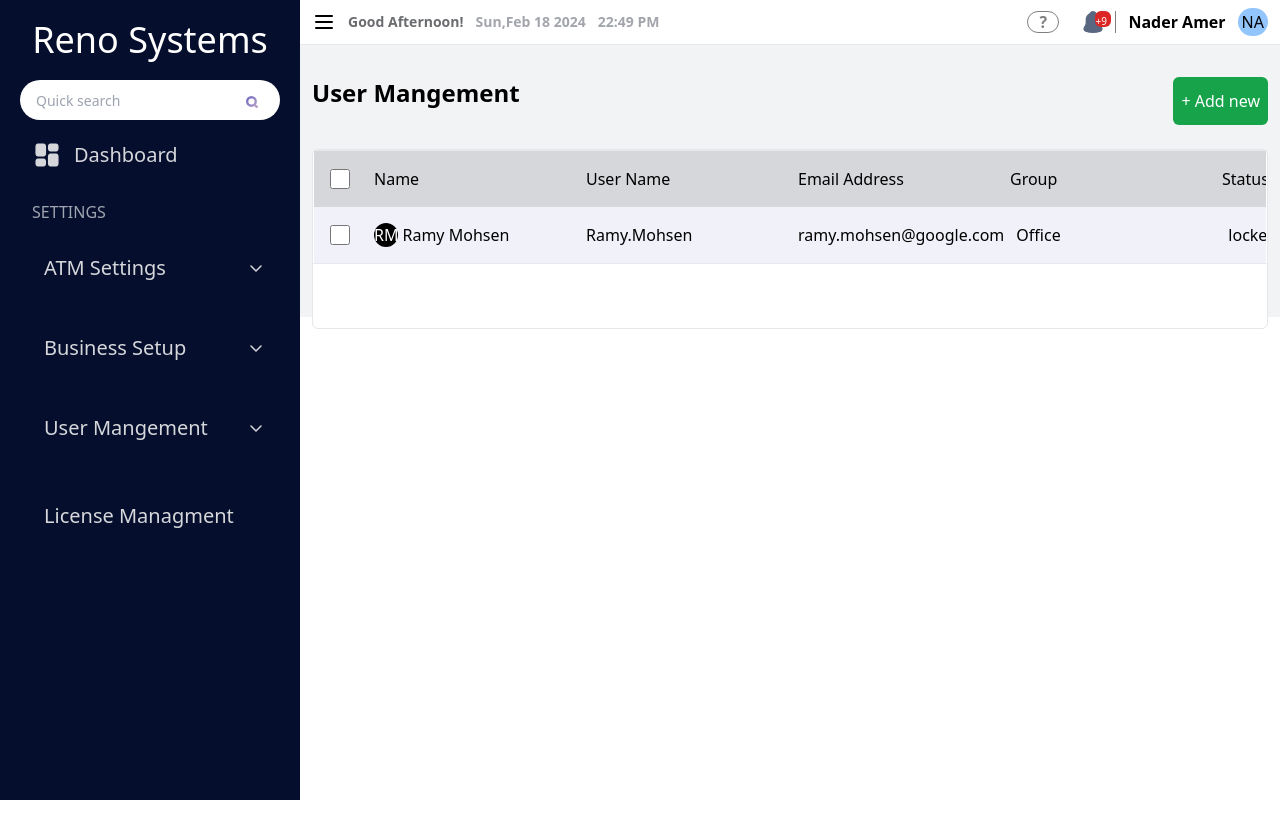
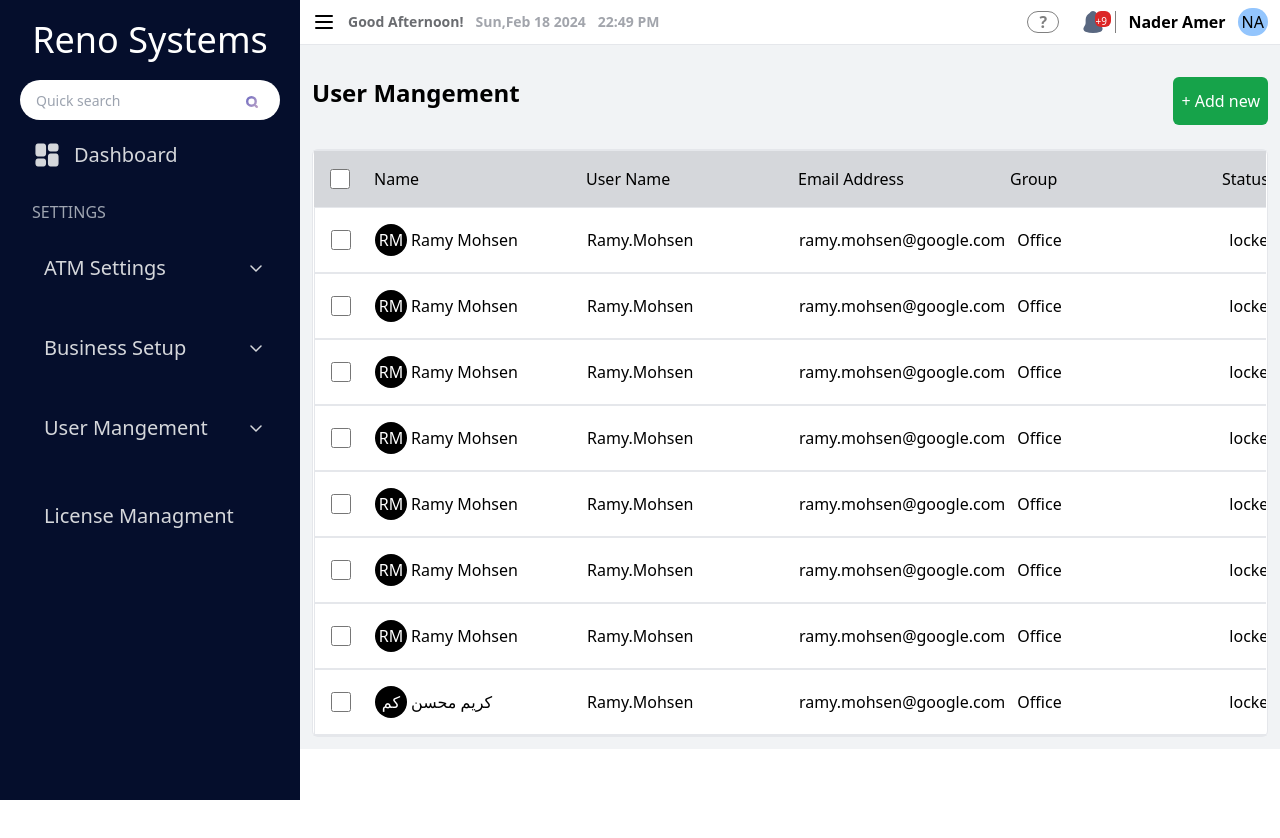
Before and after one commit to Thebrownboy/RenoSystemsDashboard, a React (Vite) app in the folder renosystemsdashboard/: page /home in a window 1280 px wide. Shown: the top 838 px of the page. Built offline with nearby package versions, Linux system fonts and the light colour scheme.

Commit message:
adding the scrollbar to the table of the dashboard

```diff
--- a/renosystemsdashboard/src/App.jsx
+++ b/renosystemsdashboard/src/App.jsx
@@ -15,9 +15,6 @@ function App() {
         className={`!w-full  ${
           !sideBarDisplay ? "md:!w-full" : "md:!w-[calc(100%-200px)]"
         } ${!sideBarDisplay ? "lg:!w-full" : "lg:!w-[calc(100%-300px)]"} `}
-        style={{
-          width: !sideBarDisplay ? "calc(100%)" : "calc(100% - 300px )",
-        }}
       >
         <Routes>
           <Route
--- a/renosystemsdashboard/src/components/MainCard/MainCard.jsx
+++ b/renosystemsdashboard/src/components/MainCard/MainCard.jsx
@@ -3,8 +3,8 @@ import TableSection from "../TableSection/TableSection";
 
 function MainCard() {
   return (
-    <div className=" p-3 h-[180px]">
-      <div className="  border border-1 rounded-md bg-white h-[180px]">
+    <div className=" p-3 ">
+      <div className="  border border-1 rounded-md bg-white">
         <TableSection />
       </div>
     </div>
--- a/renosystemsdashboard/src/components/TableRow/TableRow.jsx
+++ b/renosystemsdashboard/src/components/TableRow/TableRow.jsx
@@ -1,4 +1,4 @@
-import React from "react";
+import React, { useState } from "react";
 
 function TableRow({
   firstName,
@@ -9,14 +9,24 @@ function TableRow({
   status,
   createdOn,
 }) {
+  const [checked, updateChecked] = useState(false);
   return (
-    <div className="px-4 py-4 gap-3 flex items-center bg-[#f1f1fa] min-w-fit  text-nowrap">
+    <div
+      className={`px-4 py-4 gap-3 flex items-center ${
+        checked ? "bg-[#eff0f3]" : ""
+      }  border border-1 min-w-fit  text-nowrap`}
+    >
       <div className="mr-3 w-5 h-5">
-        <input type="checkbox" className=" w-full h-full" />
+        <input
+          type="checkbox"
+          className=" w-full h-full"
+          value={checked}
+          onChange={() => updateChecked(!checked)}
+        />
       </div>
 
-      <div className="name flex gap-1  min-w-[200px] ">
-        <div className="bg-black rounded-full text-white w-">
+      <div className="name flex gap-1  min-w-[200px]  items-center">
+        <div className="bg-black rounded-full text-white w-8 h-8 flex justify-center items-center">
           {firstName.substring(0, 1)}
           {lastName.substring(0, 1)}
         </div>
--- a/renosystemsdashboard/src/components/TableSection/TableSection.jsx
+++ b/renosystemsdashboard/src/components/TableSection/TableSection.jsx
@@ -1,14 +1,80 @@
 import React from "react";
 import TableHeader from "../TableHeader/TableHeader";
 import TableRow from "../TableRow/TableRow";
-
+import styles from "./tablesection.module.css";
 function TableSection() {
   return (
-    <div className="border-1 overflow-scroll border border-l-[transparent] border-r-[transparent] ">
+    <div
+      className={`${styles["table-section"]} border-1 overflow-x-scroll border border-l-[transparent] border-r-[transparent] `}
+    >
       <TableHeader />
       <TableRow
         firstName={"Ramy"}
         lastName={"Mohsen"}
+        userName={"Ramy.Mohsen"}
+        createdOn={"Dec 10,2022"}
+        email={"ramy.mohsen@google.com"}
+        group={"Office"}
+        status={"locked"}
+      />
+
+      <TableRow
+        firstName={"Ramy"}
+        lastName={"Mohsen"}
+        userName={"Ramy.Mohsen"}
+        createdOn={"Dec 10,2022"}
+        email={"ramy.mohsen@google.com"}
+        group={"Office"}
+        status={"locked"}
+      />
+      <TableRow
+        firstName={"Ramy"}
+        lastName={"Mohsen"}
+        userName={"Ramy.Mohsen"}
+        createdOn={"Dec 10,2022"}
+        email={"ramy.mohsen@google.com"}
+        group={"Office"}
+        status={"locked"}
+      />
+      <TableRow
+        firstName={"Ramy"}
+        lastName={"Mohsen"}
+        userName={"Ramy.Mohsen"}
+        createdOn={"Dec 10,2022"}
+        email={"ramy.mohsen@google.com"}
+        group={"Office"}
+        status={"locked"}
+      />
+      <TableRow
+        firstName={"Ramy"}
+        lastName={"Mohsen"}
+        userName={"Ramy.Mohsen"}
+        createdOn={"Dec 10,2022"}
+        email={"ramy.mohsen@google.com"}
+        group={"Office"}
+        status={"locked"}
+      />
+      <TableRow
+        firstName={"Ramy"}
+        lastName={"Mohsen"}
+        userName={"Ramy.Mohsen"}
+        createdOn={"Dec 10,2022"}
+        email={"ramy.mohsen@google.com"}
+        group={"Office"}
+        status={"locked"}
+      />
+      <TableRow
+        firstName={"Ramy"}
+        lastName={"Mohsen"}
+        userName={"Ramy.Mohsen"}
+        createdOn={"Dec 10,2022"}
+        email={"ramy.mohsen@google.com"}
+        group={"Office"}
+        status={"locked"}
+      />
+      <TableRow
+        firstName={"كريم"}
+        lastName={"محسن"}
         userName={"Ramy.Mohsen"}
         createdOn={"Dec 10,2022"}
         email={"ramy.mohsen@google.com"}
--- /dev/null
+++ b/renosystemsdashboard/src/components/TableSection/tablesection.module.css
@@ -0,0 +1,29 @@
+/* Width and height of the scrollbar */
+.table-section::-webkit-scrollbar {
+  width: 10px;
+  height: 10px;
+  display: none;
+}
+
+/* Track (the background) */
+.table-section::-webkit-scrollbar-track {
+  background: #f1f1f1;
+}
+
+/* Handle (the draggable part) */
+.table-section::-webkit-scrollbar-thumb {
+  background: #888;
+  position: sticky;
+  left: 0;
+  top: 100%;
+  border-radius: 5px;
+}
+
+/* On hover, make the scrollbar handle darker */
+.table-section::-webkit-scrollbar-thumb:hover {
+  background: #555;
+}
+
+.table-section:hover::-webkit-scrollbar {
+  display: block;
+}
```
